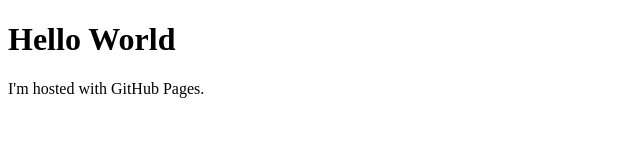
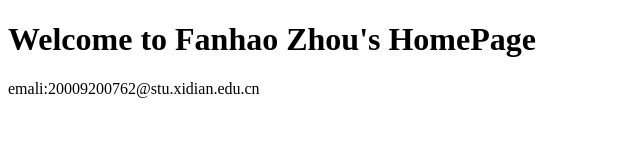
Before and after one commit to fhzhouxdu/fhzhouxdu.github.io, a plain HTML site: page index.html in a window 1280 px wide. Shown: the whole page, without its empty margins (0-640 px from the left). Drawn offline with Linux system fonts and the light colour scheme.

Commit message:
Update index.html

```diff
--- a/index.html
+++ b/index.html
@@ -1,7 +1,7 @@
 <!DOCTYPE html>
 <html>
 <body>
-<h1>Hello World</h1>
-<p>I'm hosted with GitHub Pages.</p>
+<h1>Welcome to Fanhao Zhou's HomePage</h1>
+<p>emali:20009200762@stu.xidian.edu.cn</p>
 </body>
 </html>
```
